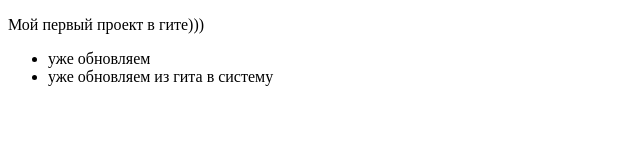
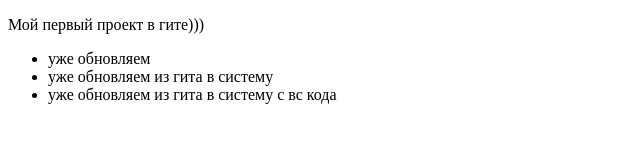
Before and after one commit to suslovvk/testscool, a plain HTML site: page index.html in a window 1280 px wide. Shown: the whole page, without its empty margins (0-640 px from the left). Drawn offline with Linux system fonts and the light colour scheme.

Commit message:
с вс кода посылка

```diff
--- a/index.html
+++ b/index.html
@@ -12,6 +12,7 @@
     <ul>
         <li>уже обновляем </li>
         <li>уже обновляем из гита в систему</li>
+        <li>уже обновляем из гита в систему  с вс кода</li>
     </ul>
 </body>
 </html>
```
